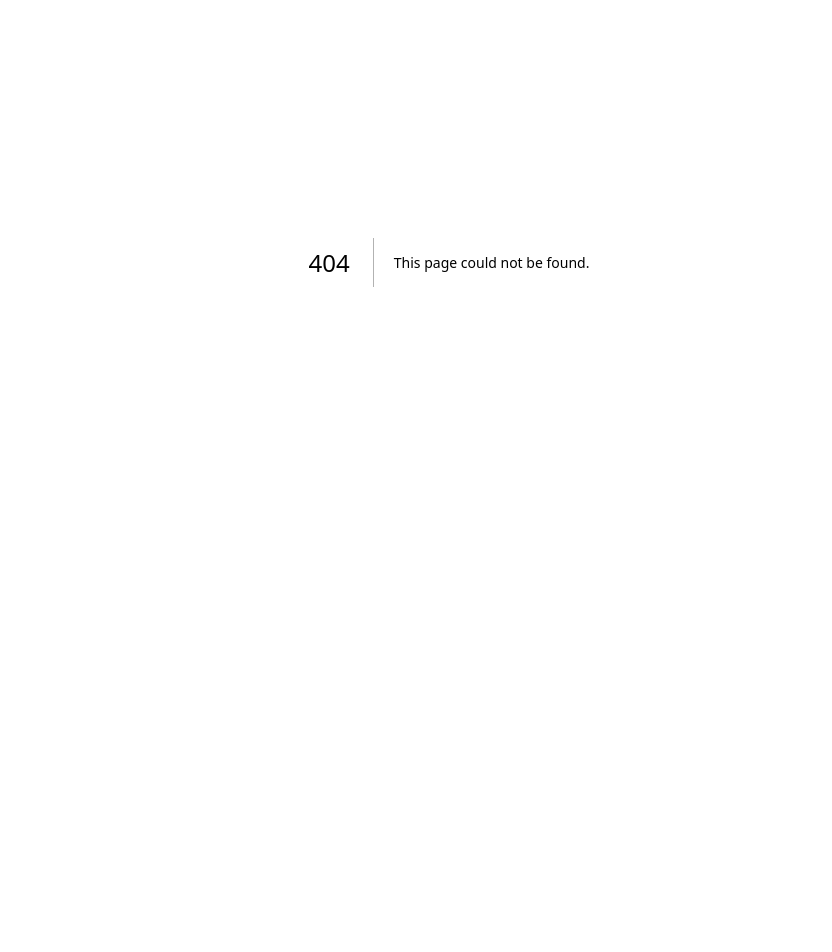
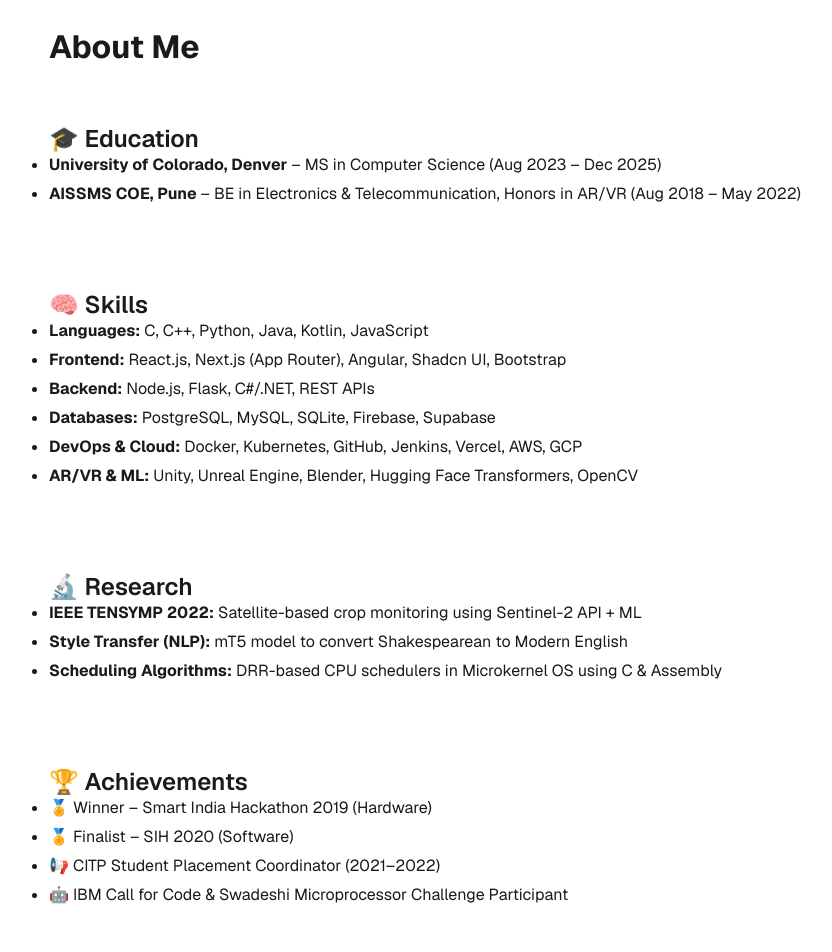
Before and after one commit to Poojadk1710/portfolio, a Next.js app: page /about in a window 1280 px wide. Before the commit this address had no page. Shown: the part 200-1152 px from the top of the page, without its empty margins (191-1023 px from the left). Before the commit the page ends 862 px from the top, so only its background shows below. Built offline with nearby package versions, Linux system fonts and the light colour scheme.

Commit message:
Add About link to navbar

```diff
--- /dev/null
+++ b/app/about/page.tsx
@@ -0,0 +1,84 @@
+import styles from "../page.module.css";
+
+export default function AboutPage() {
+  return (
+    <div className={styles.page}>
+      <main className={styles.main} style={{ maxWidth: "800px" }}>
+        <h1 style={{ fontSize: "2rem", fontWeight: "bold", marginBottom: "24px" }}>
+          About Me
+        </h1>
+
+        {/* Education */}
+        <section>
+          <h2 style={{ fontSize: "1.5rem", fontWeight: "600" }}>🎓 Education</h2>
+          <ul>
+            <li>
+              <strong>University of Colorado, Denver</strong> – MS in Computer Science (Aug 2023 – Dec 2025)
+            </li>
+            <li>
+              <strong>AISSMS COE, Pune</strong> – BE in Electronics & Telecommunication, Honors in AR/VR (Aug 2018 – May 2022)
+            </li>
+          </ul>
+        </section>
+
+        <br />
+
+        {/* Skills */}
+        <section>
+          <h2 style={{ fontSize: "1.5rem", fontWeight: "600" }}>🧠 Skills</h2>
+          <ul>
+            <li><strong>Languages:</strong> C, C++, Python, Java, Kotlin, JavaScript</li>
+            <li><strong>Frontend:</strong> React.js, Next.js (App Router), Angular, Shadcn UI, Bootstrap</li>
+            <li><strong>Backend:</strong> Node.js, Flask, C#/.NET, REST APIs</li>
+            <li><strong>Databases:</strong> PostgreSQL, MySQL, SQLite, Firebase, Supabase</li>
+            <li><strong>DevOps & Cloud:</strong> Docker, Kubernetes, GitHub, Jenkins, Vercel, AWS, GCP</li>
+            <li><strong>AR/VR & ML:</strong> Unity, Unreal Engine, Blender, Hugging Face Transformers, OpenCV</li>
+          </ul>
+        </section>
+
+        <br />
+
+        {/* Research */}
+        <section>
+          <h2 style={{ fontSize: "1.5rem", fontWeight: "600" }}>🔬 Research</h2>
+          <ul>
+            <li>
+              <strong>IEEE TENSYMP 2022:</strong> Satellite-based crop monitoring using Sentinel-2 API + ML
+            </li>
+            <li>
+              <strong>Style Transfer (NLP):</strong> mT5 model to convert Shakespearean to Modern English
+            </li>
+            <li>
+              <strong>Scheduling Algorithms:</strong> DRR-based CPU schedulers in Microkernel OS using C & Assembly
+            </li>
+          </ul>
+        </section>
+
+        <br />
+
+        {/* Achievements */}
+        <section>
+          <h2 style={{ fontSize: "1.5rem", fontWeight: "600" }}>🏆 Achievements</h2>
+          <ul>
+            <li>🏅 Winner – Smart India Hackathon 2019 (Hardware)</li>
+            <li>🏅 Finalist – SIH 2020 (Software)</li>
+            <li>📢 CITP Student Placement Coordinator (2021–2022)</li>
+            <li>🤖 IBM Call for Code & Swadeshi Microprocessor Challenge Participant</li>
+          </ul>
+        </section>
+
+        <br />
+
+        {/* Interests */}
+        <section>
+          <h2 style={{ fontSize: "1.5rem", fontWeight: "600" }}>💖 Interests</h2>
+          <p>
+            I'm passionate about immersive technologies like AR/VR, full-stack SaaS development, and using machine learning to solve real-world problems.
+            I enjoy building user-centric applications, participating in hackathons, and contributing to impactful domains like education and agriculture.
+            Outside tech, I love public speaking, mentoring, exploring cultures, and reading about space and emerging tech.
+          </p>
+        </section>
+      </main>
+    </div>
+  );
+}
--- a/components/Navbar.tsx
+++ b/components/Navbar.tsx
@@ -5,6 +5,7 @@ import styles from "../app/page.module.css";
 
 const links = [
   { href: "/", label: "Home" },
+  { href: "/about", label: "About" },
   { href: "/projects", label: "Projects" },
   { href: "/resume", label: "Resume" },
   { href: "/contact", label: "Contact" },
```
